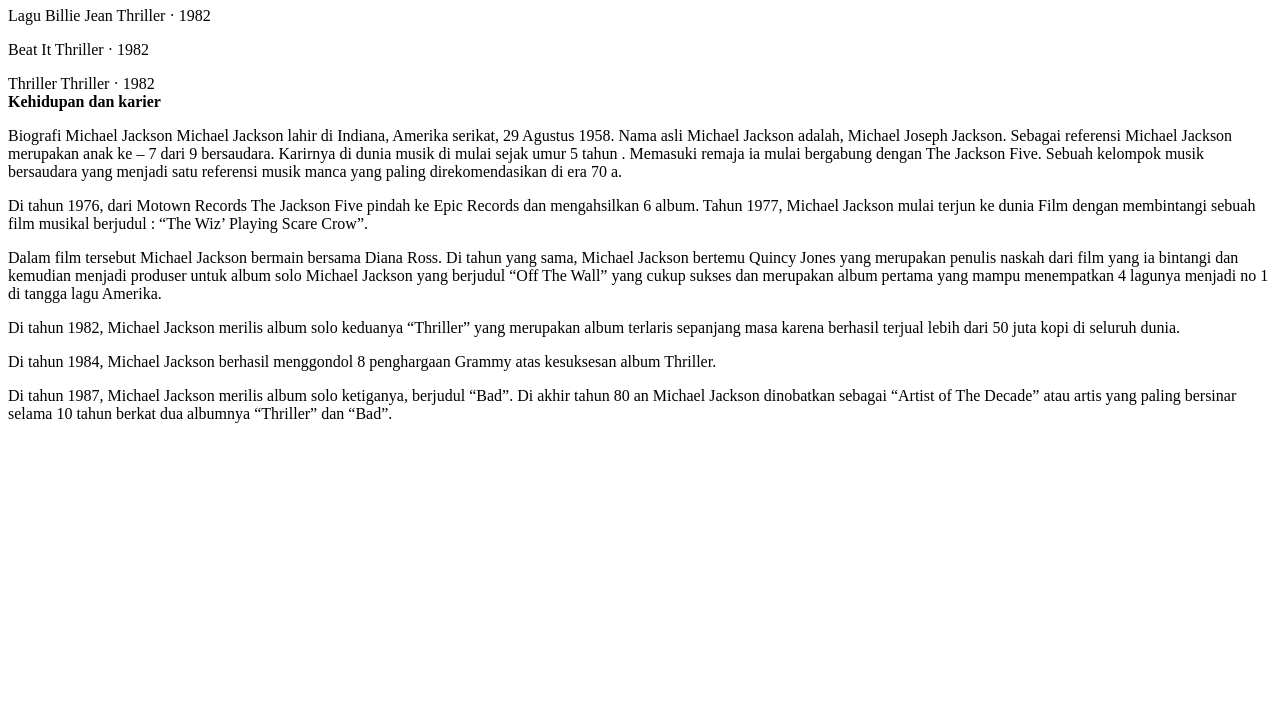
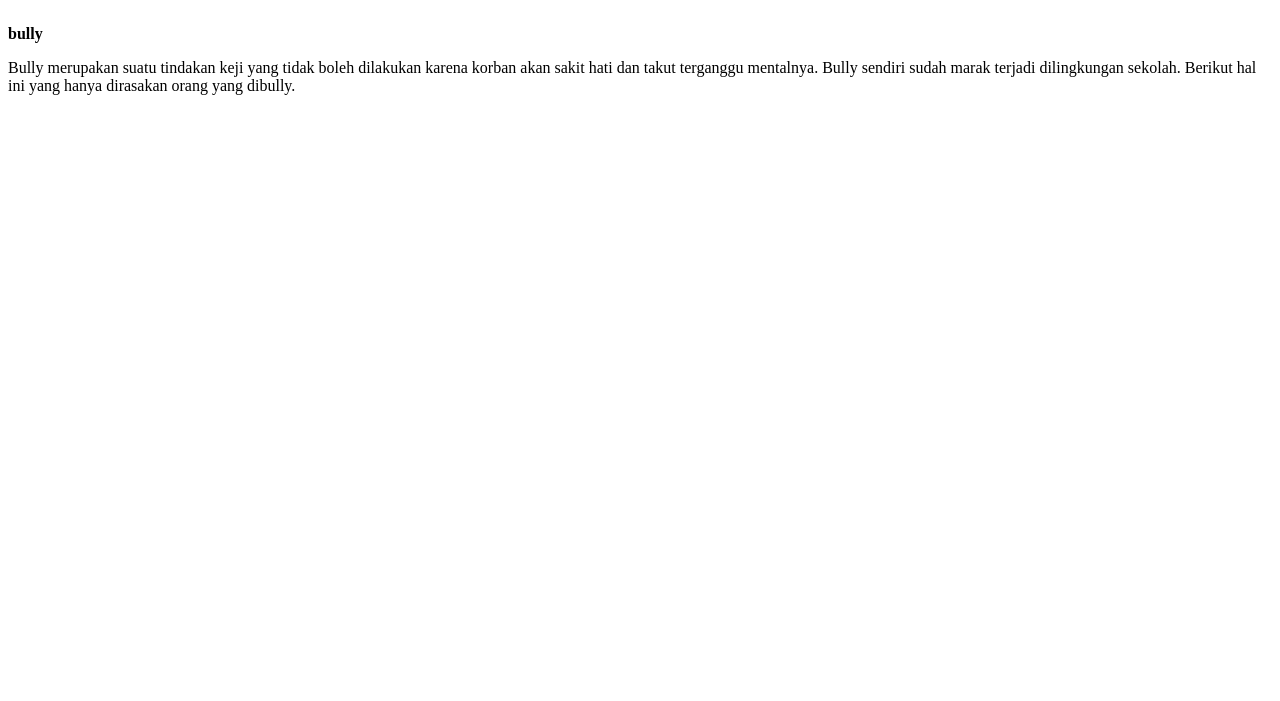
Before and after one commit to teresadelina/teresadelina.github.io, a plain HTML site: page about.html in a window 1280 px wide. Shown: the part 99-800 px from the top of the page. Drawn offline with Linux system fonts and the light colour scheme.

Commit message:
Update about.html

```diff
--- a/about.html
+++ b/about.html
@@ -9,44 +9,15 @@
         <a href="gallery.html">gallery</a>
         <a href="contact.html">contact us</a>
 
-        <h1>Tentang Michael Jackson</h1>
+        <h1>stop bullying</h1>
 
-        <p>Lagu
-           Billie Jean
-            Thriller · 1982</P>
 
-         <p>Beat It
-             Thriller · 1982</P>
 
-          <p>Thriller
-           Thriller · 1982</>
-        <br>
-        <strong>Kehidupan dan karier</strong>
-       <p>Biografi Michael Jackson
-          Michael Jackson lahir di Indiana, Amerika serikat, 29 Agustus 1958.
-           Nama asli Michael Jackson adalah, Michael Joseph Jackson.
-           Sebagai referensi Michael Jackson merupakan anak ke – 7 dari 9 bersaudara.
-           Karirnya di dunia musik di mulai sejak umur 5 tahun .
-           Memasuki remaja ia mulai bergabung dengan The Jackson Five.
-           Sebuah kelompok musik bersaudara yang menjadi satu referensi
-           musik manca yang paling direkomendasikan di era 70 a.</P>
-    <p>Di tahun 1976, dari Motown Records The Jackson Five pindah ke Epic Records dan mengahsilkan 6 album.
-        Tahun 1977, Michael Jackson mulai terjun ke dunia Film dengan membintangi sebuah
-        film musikal berjudul : “The Wiz’ Playing Scare Crow”.</P>
-
-    <p>Dalam film tersebut Michael Jackson bermain bersama Diana Ross. Di tahun yang sama,
-        Michael Jackson bertemu Quincy Jones yang merupakan penulis naskah dari film yang ia bintangi dan
-        kemudian menjadi produser untuk album solo Michael Jackson yang berjudul “Off The Wall” yang cukup sukses dan
-        merupakan album pertama yang mampu menempatkan 4 lagunya menjadi no 1 di tangga lagu Amerika.</P>
-
-    <P> Di tahun 1982, Michael Jackson merilis album solo keduanya “Thriller”
-        yang merupakan album terlaris sepanjang masa karena berhasil terjual lebih dari 50 juta kopi di seluruh dunia.</p>
-
-    <P> Di tahun 1984, Michael Jackson berhasil menggondol 8 penghargaan Grammy atas kesuksesan album Thriller.</P>
-
-   <P>Di tahun 1987, Michael Jackson merilis album solo ketiganya, berjudul “Bad”.
-       Di akhir tahun 80 an Michael Jackson dinobatkan sebagai “Artist of The Decade”
-       atau artis yang paling bersinar selama 10 tahun berkat dua albumnya “Thriller” dan “Bad”.</P>
+       <br>
+        <strong>bully</strong>
+       <p>Bully merupakan suatu tindakan keji yang tidak boleh dilakukan karena korban akan sakit hati
+          dan takut terganggu mentalnya. Bully sendiri sudah marak terjadi dilingkungan sekolah.
+          Berikut hal ini yang hanya dirasakan orang yang dibully.</P>
 
 
     </head>
```
